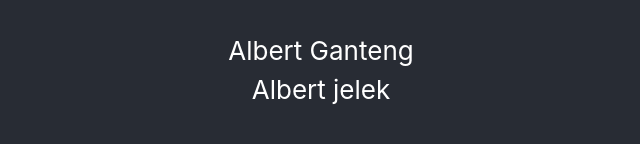
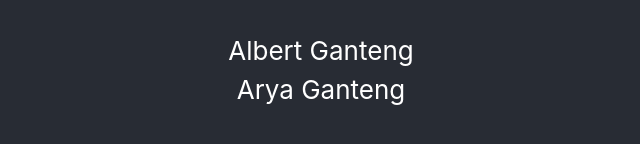
Before and after one commit to Lincianyong/copico-main, a React (Create React App) app: page / in a window 1280 px wide. Shown: the part 330-474 px from the top of the page, without its empty margins (319-959 px from the left). Built offline with nearby package versions, Linux system fonts and the light colour scheme.

Commit message:
trial again

```diff
--- a/src/App.js
+++ b/src/App.js
@@ -6,7 +6,7 @@
     <div className="App">
       <header className="App-header">
         <div>Albert Ganteng</div>
-        <div>Albert jelek</div>
+        <div>Arya Ganteng</div>
       </header>
     </div>
   );
```
